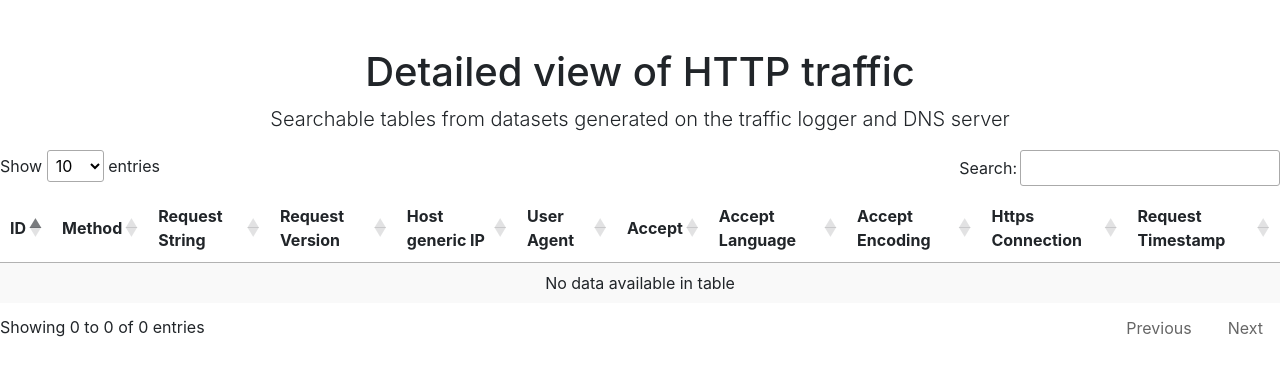
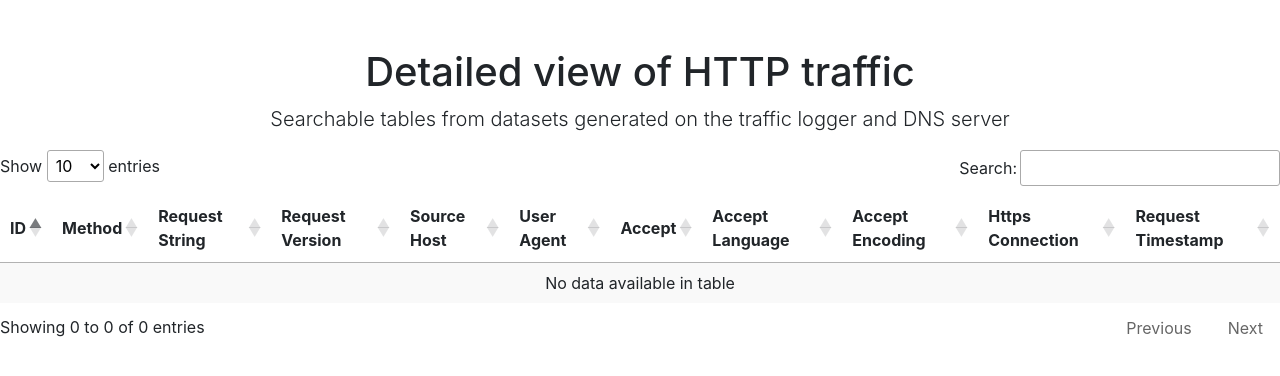
Before and after one commit to Team-Fenris/fenrisCMS, a Django app: page /dashboard/http/ in a window 1280 px wide. Shown: the part 56-432 px from the top of the page. Run offline with Django 3.2, Linux system fonts and the light colour scheme; data that the repository does not hold is empty; some libraries are stand-ins or nearby versions.

Commit message:
Update http.html

```diff
--- a/templates/http.html
+++ b/templates/http.html
@@ -28,7 +28,7 @@ FenrisBox Detailed table view
                   <th>Method</th>
                   <th>Request String</th>
                   <th>Request Version</th>
-                  <th>Host generic IP</th>
+                  <th>Source Host</th>
                   <th>User Agent</th>
                   <th>Accept</th>
                   <th>Accept Language</th>
```
